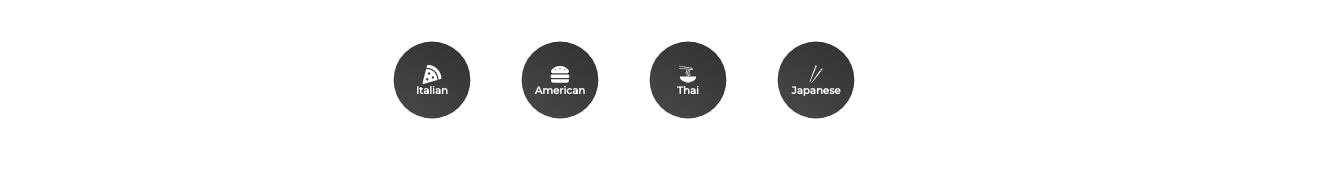
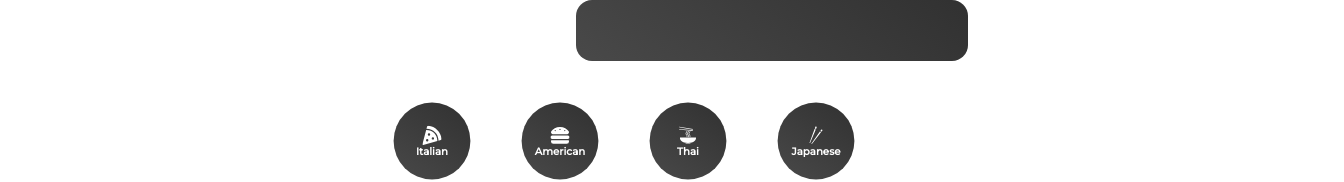
Before and after one commit to JJang95/Recipe_guide, a React (Create React App) app in the folder recipe/: page / in a window 1280 px wide. Shown: the top 182 px of the page, 1344 px wide, since content can reach past the window. Built offline with nearby package versions, Linux system fonts and the light colour scheme; no server answers.

Commit message:
Added search into app.js

```diff
--- a/recipe/src/App.js
+++ b/recipe/src/App.js
@@ -1,11 +1,13 @@
 import Pages from "./pages/Pages";
 import Category from "./components/Category";
 import {BrowserRouter} from 'react-router-dom'
+import Search from "./components/Search";
 
 function App() {
   return (
     <div className="App">
       <BrowserRouter>
+        <Search />
         <Category />
         <Pages />
       </BrowserRouter>
--- a/recipe/src/components/Search.jsx
+++ b/recipe/src/components/Search.jsx
@@ -4,9 +4,9 @@ import {FaSearch} from 'react-icons/fa'
 
 function Search() {
     return (
-        <form>
+        <FormStyle>
             <input type="text" />
-        </form>
+        </FormStyle>
     )
 }
 
```
